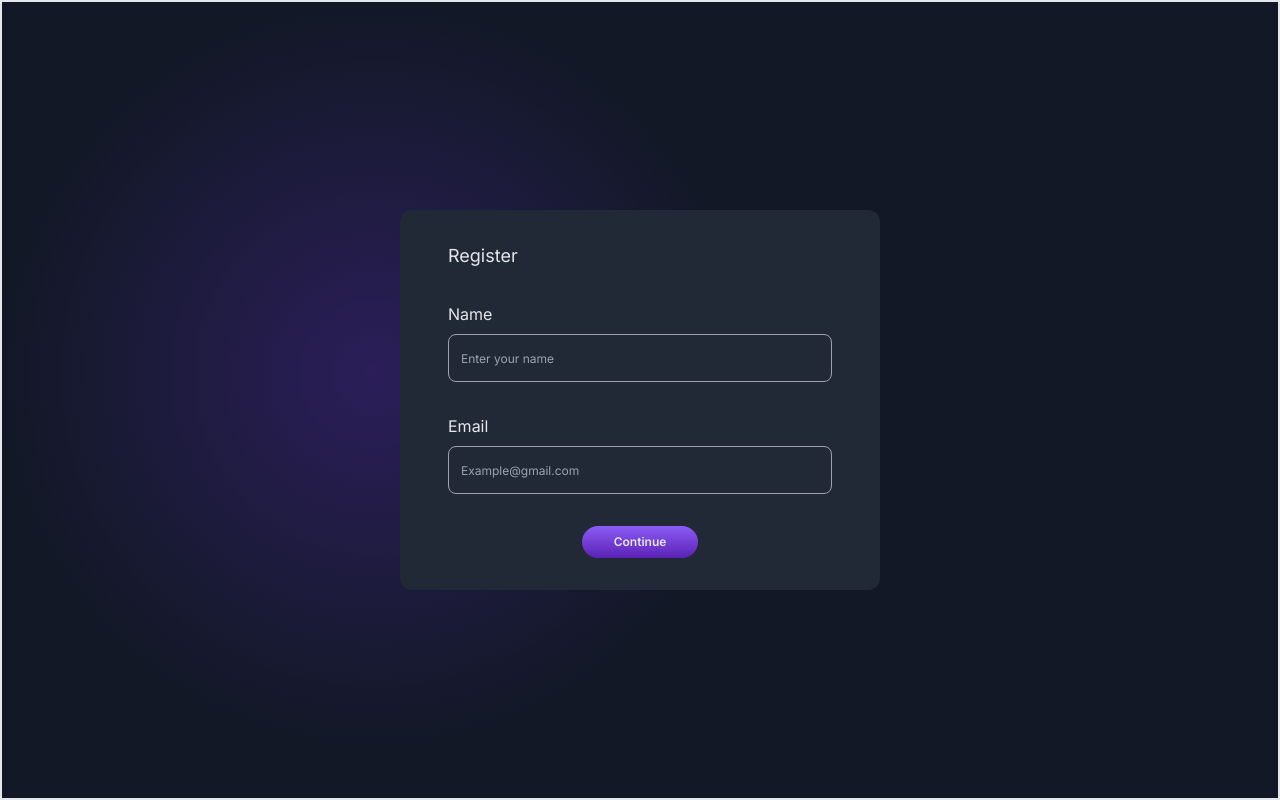
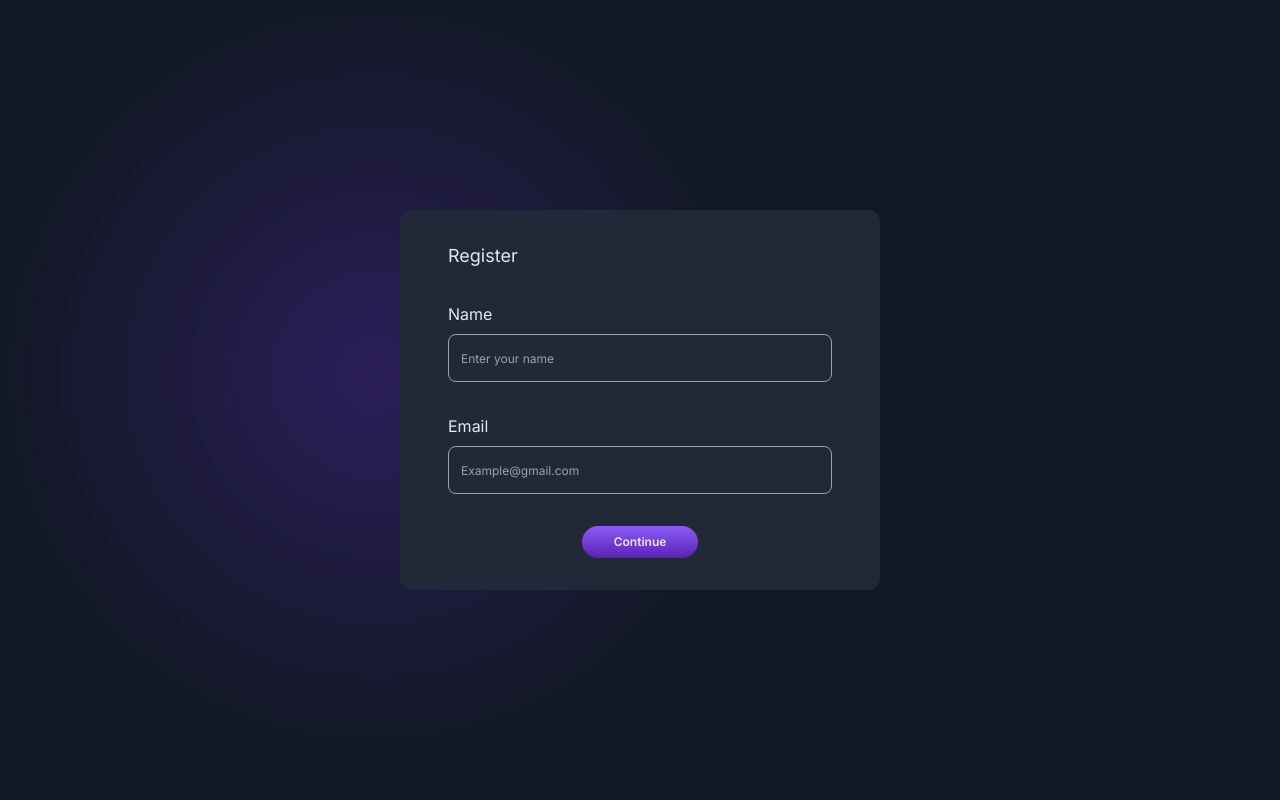
Before and after one commit to Eragonbro/registerform, a website: page index.html in a window 1280 px wide. Drawn offline with Linux system fonts and the light colour scheme.

Commit message:
Remove body white border

```diff
--- a/index.html
+++ b/index.html
@@ -24,7 +24,7 @@
                 </defs>
                 </svg>
         </div>
-        <main class="flex items-center justify-center h-lvh border-2 ">
+        <main class="flex items-center justify-center h-lvh ">
 
             <div class=" relative z-10 w-[480px]   px-12 py-8 h-fit bg-design-background-gray rounded-xl" id="container">
             <form action="/submit-form" method="post" id="multiStepForm">
```
